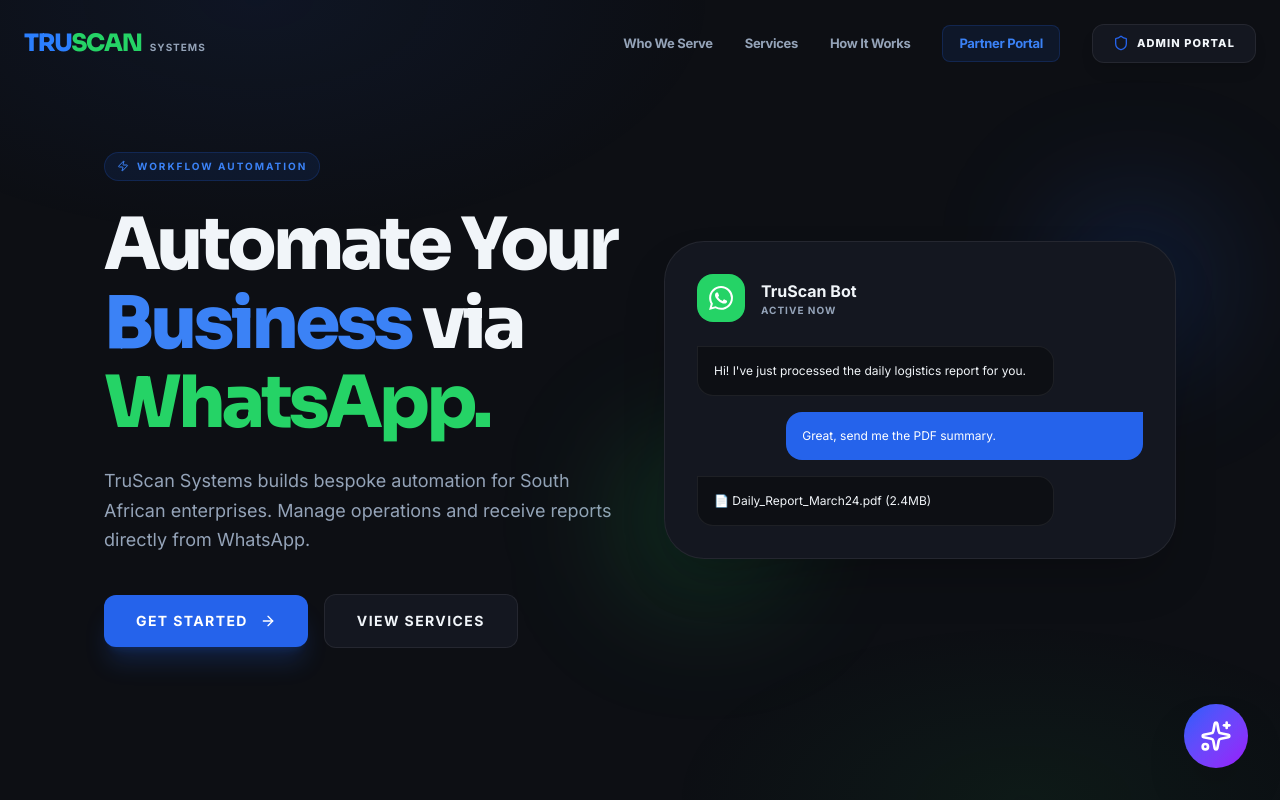
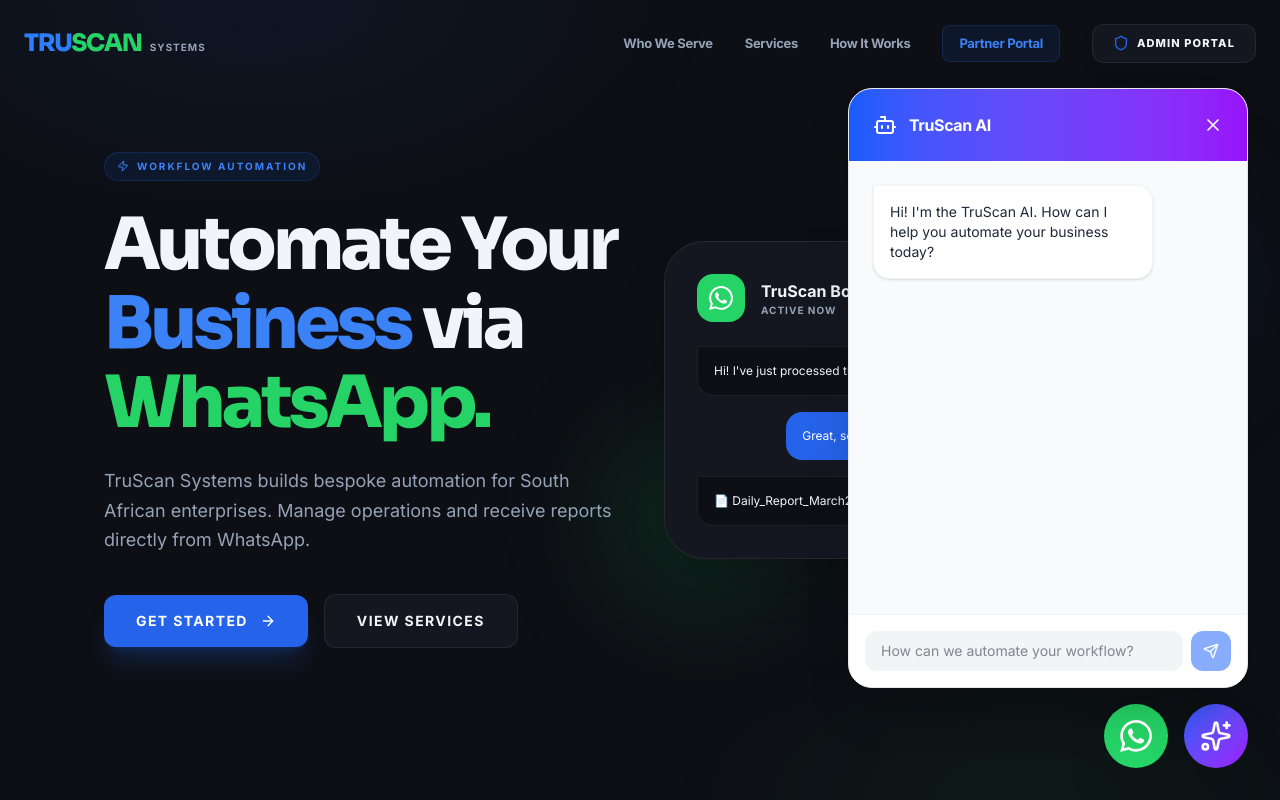
Before and after one commit to EmmanuelMiddleton/TruScan-core, a React (Vite) app: page / in a window 1280 px wide. Both pictures are taken after a click on the button 1216 px from the left and 736 px from the top of the page. Shown: the top 800 px of the page. Built offline with nearby package versions, Linux system fonts and the light colour scheme; no server answers; the database is empty.

Commit message:
Update AIChat.tsx

```diff
--- a/src/components/AIChat.tsx
+++ b/src/components/AIChat.tsx
@@ -3,11 +3,19 @@
 import { X, Send, Bot, Loader2, Sparkles } from 'lucide-react';
 import { GoogleGenAI } from "@google/genai";
 
-const SYSTEM_INSTRUCTION = "You are the TruScan Systems AI Assistant. Help users understand our bespoke workflow automation in South Africa. hello@truscan.co.za.";
+const WhatsAppIcon = ({ className = "w-6 h-6" }: { className?: string }) => (
+  <svg viewBox="0 0 24 24" fill="currentColor" xmlns="http://www.w3.org/2000/svg" className={className}>
+    <path d="M17.472 14.382c-.297-.149-1.758-.867-2.03-.967-.273-.099-.471-.148-.67.15-.197.297-.767.966-.94 1.164-.173.199-.347.223-.644.075-.297-.15-1.255-.463-2.39-1.475-.883-.788-1.48-1.761-1.653-2.059-.173-.297-.018-.458.13-.606.134-.133.298-.347.446-.52.149-.174.198-.298.298-.497.099-.198.05-.371-.025-.52-.075-.149-.669-1.612-.916-2.207-.242-.579-.487-.5-.669-.51-.173-.008-.371-.01-.57-.01-.198 0-.52.074-.792.372-.272.297-1.04 1.016-1.04 2.479 0 1.462 1.065 2.875 1.213 3.074.149.198 2.096 3.2 5.077 4.487.709.306 1.262.489 1.694.625.712.227 1.36.195 1.871.118.571-.085 1.758-.719 2.006-1.413.248-.694.248-1.289.173-1.413-.074-.124-.272-.198-.57-.347m-5.421 7.403h-.004a9.87 9.87 0 01-5.031-1.378l-.361-.214-3.741.982.998-3.648-.235-.374a9.86 9.86 0 01-1.51-5.26c.001-5.45 4.436-9.884 9.888-9.884 2.64 0 5.122 1.03 6.988 2.898a9.825 9.825 0 012.893 6.994c-.003 5.45-4.437 9.884-9.885 9.884m8.413-18.297A11.815 11.815 0 0012.05 0C5.495 0 .16 5.335.157 11.892c0 2.096.547 4.142 1.588 5.945L.057 24l6.305-1.654a11.882 11.882 0 005.683 1.448h.005c6.554 0 11.89-5.335 11.893-11.893a11.821 11.821 0 00-3.48-8.413z"/>
+  </svg>
+);
+
+interface Message { role: 'user' | 'bot'; content: string; }
+
+const SYSTEM_INSTRUCTION = "You are the TruScan Systems AI Assistant. Help users understand our bespoke workflow automation and API integrations in South Africa. hello@truscan.co.za.";
 
 export default function AIChat() {
   const [isOpen, setIsOpen] = useState(false);
-  const [messages, setMessages] = useState([{ role: 'bot', content: "Hi! How can I help you automate today?" }]);
+  const [messages, setMessages] = useState<Message[]>([{ role: 'bot', content: "Hi! I'm the TruScan AI. How can I help you automate your business today?" }]);
   const [input, setInput] = useState('');
   const [isLoading, setIsLoading] = useState(false);
   const messagesEndRef = useRef<HTMLDivElement>(null);
@@ -24,11 +32,11 @@
     setIsLoading(true);
 
     try {
-      // SECURE WAY: This pulls the key from Vercel's settings, not the code!
+      // Pulling the secret key from Vercel
       const apiKey = import.meta.env.VITE_GEMINI_API_KEY;
 
       if (!apiKey) {
-        throw new Error("API Key missing from Environment Variables");
+        throw new Error("Key missing! Ensure VITE_GEMINI_API_KEY is set in Vercel.");
       }
 
       const ai = new GoogleGenAI({ apiKey });
@@ -37,25 +45,94 @@
         model: "gemini-2.0-flash",
         contents: [{
           role: 'user',
-          parts: [{ text: `${SYSTEM_INSTRUCTION}\n\nUser: ${userMessage}` }]
+          parts: [{ text: `${SYSTEM_INSTRUCTION}\n\nUser Question: ${userMessage}` }]
         }]
       });
 
       const botResponse = response.text || "I'm sorry, I couldn't process that.";
       setMessages(prev => [...prev, { role: 'bot', content: botResponse }]);
     } catch (error: any) {
-      console.error('Chat Error:', error);
-      setMessages(prev => [...prev, { role: 'bot', content: `Connection Error: ${error.message}` }]);
+      console.error('AI Chat Error:', error);
+      setMessages(prev => [...prev, { role: 'bot', content: `Brain Error: ${error.message}` }]);
     } finally {
       setIsLoading(false);
     }
   };
 
-  // Rest of your UI code (WhatsApp icon, motion.div, etc.) remains the same
   return (
-    // ... (Your existing UI code from previous steps)
-    <div className="fixed bottom-8 right-8 z-[100] flex items-center gap-4">
-       <motion.button onClick={() => setIsOpen(true)} className="w-16 h-16 bg-gradient-to-br from-blue-600 to-purple-600 text-white rounded-full shadow-2xl flex items-center justify-center"><Sparkles className="w-8 h-8" /></motion.button>
-    </div>
+    <>
+      {/* Action Buttons Container */}
+      <div className="fixed bottom-8 right-8 z-[100] flex items-center gap-4">
+        {/* RESTORED: WhatsApp Button */}
+        <motion.a
+          href="https://wa.me/27681090885"
+          target="_blank"
+          rel="noreferrer"
+          whileHover={{ scale: 1.1 }}
+          whileTap={{ scale: 0.9 }}
+          className="w-16 h-16 bg-[#25D366] text-white rounded-full shadow-2xl flex items-center justify-center transition-all hover:brightness-110"
+        >
+          <WhatsAppIcon className="w-8 h-8" />
+        </motion.a>
+
+        {/* AI Chat Button */}
+        <motion.button
+          whileHover={{ scale: 1.1 }}
+          whileTap={{ scale: 0.9 }}
+          onClick={() => setIsOpen(true)}
+          className="w-16 h-16 bg-gradient-to-br from-blue-600 to-purple-600 text-white rounded-full shadow-2xl flex items-center justify-center transition-all hover:brightness-110"
+        >
+          <Sparkles className="w-8 h-8" />
+        </motion.button>
+      </div>
+
+      <AnimatePresence>
+        {isOpen && (
+          <motion.div
+            initial={{ opacity: 0, scale: 0.9, y: 20 }}
+            animate={{ opacity: 1, scale: 1, y: 0 }}
+            exit={{ opacity: 0, scale: 0.9, y: 20 }}
+            className="fixed bottom-28 right-8 z-[101] w-[90vw] md:w-[400px] h-[600px] bg-white border border-gray-200 rounded-3xl shadow-2xl flex flex-col overflow-hidden"
+          >
+            <div className="p-6 bg-gradient-to-r from-blue-600 to-purple-600 text-white flex justify-between items-center shadow-lg">
+              <div className="flex items-center gap-3">
+                <Bot className="w-6 h-6" />
+                <span className="font-bold tracking-tight">TruScan AI</span>
+              </div>
+              <button onClick={() => setIsOpen(false)} className="hover:rotate-90 transition-transform"><X className="w-5 h-5" /></button>
+            </div>
+
+            <div className="flex-1 overflow-y-auto p-6 space-y-4 bg-gray-50 text-sm">
+              {messages.map((msg, i) => (
+                <div key={i} className={`flex ${msg.role === 'user' ? 'justify-end' : 'justify-start'}`}>
+                  <div className={`max-w-[80%] p-4 rounded-2xl ${msg.role === 'user' ? 'bg-blue-600 text-white rounded-tr-none' : 'bg-white border border-gray-100 text-gray-800 rounded-tl-none shadow-sm'}`}>
+                    {msg.content}
+                  </div>
+                </div>
+              ))}
+              {isLoading && <Loader2 className="w-5 h-5 animate-spin text-blue-600 mx-auto" />}
+              <div ref={messagesEndRef} />
+            </div>
+
+            <form onSubmit={handleSend} className="p-4 bg-white border-t border-gray-100 flex gap-2">
+              <input
+                type="text"
+                value={input}
+                onChange={(e) => setInput(e.target.value)}
+                placeholder="How can we automate your workflow?"
+                className="flex-1 bg-gray-100 border-none rounded-xl px-4 py-2 text-sm text-gray-900 focus:outline-none focus:ring-2 focus:ring-blue-500"
+              />
+              <button
+                type="submit"
+                disabled={!input.trim() || isLoading}
+                className="w-10 h-10 bg-blue-600 text-white rounded-xl flex items-center justify-center disabled:opacity-50"
+              >
+                <Send className="w-4 h-4" />
+              </button>
+            </form>
+          </motion.div>
+        )}
+      </AnimatePresence>
+    </>
   );
 }
```
